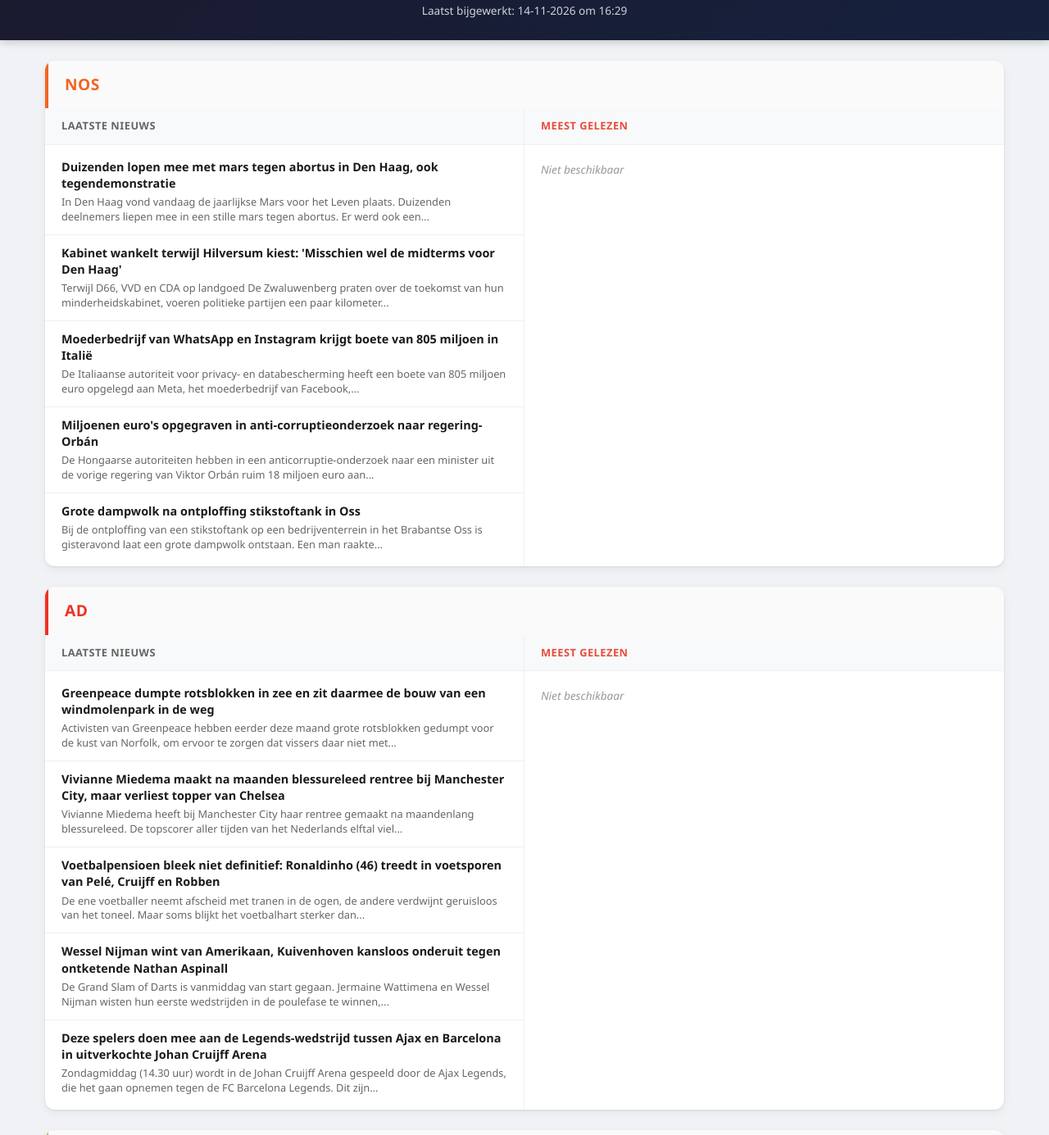
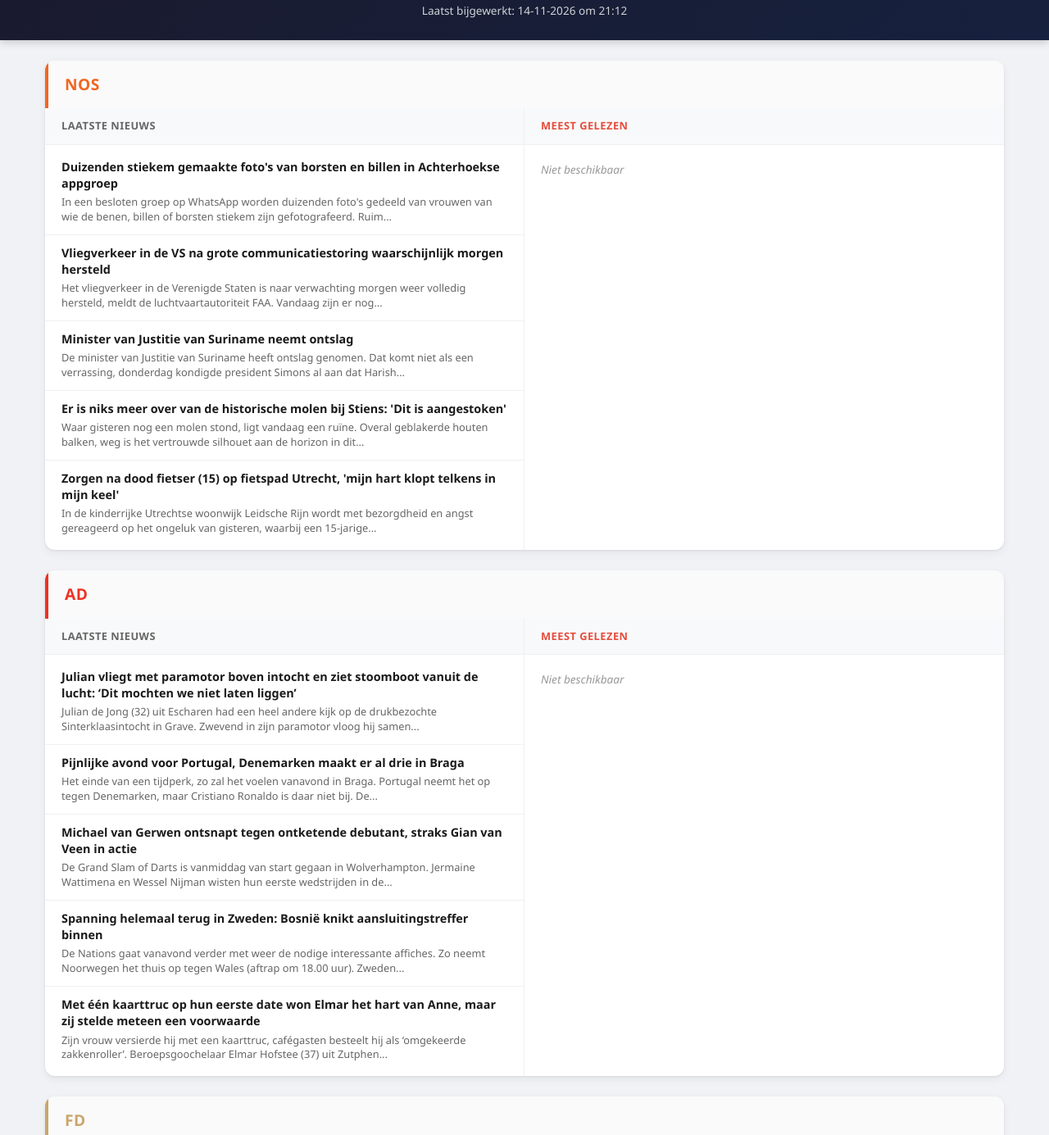
Before and after one commit to rogierlangen/News, a plain HTML site: page index.html in a window 1280 px wide. Shown: the part 73-1458 px from the top of the page at 82% size. Drawn offline with Linux system fonts and the light colour scheme.

Commit message:
Nieuws bijgewerkt 14-11-2026 21:12

```diff
--- a/index.html
+++ b/index.html
@@ -185,7 +185,7 @@
 <body>
     <header class="header">
         <h1>Nieuwsoverzicht </h1>
-        <p class="update-tijd">Laatst bijgewerkt: 14-11-2026 om 16:29</p>
+        <p class="update-tijd">Laatst bijgewerkt: 14-11-2026 om 21:12</p>
     </header>
 
     <main class="container">
@@ -200,37 +200,37 @@
                     <div class="artikelen">
 
         <article class="artikel">
-            <a href="https://nos.nl/l/2639493" target="_blank" class="artikel-link">
-                <h3>Duizenden lopen mee met mars tegen abortus in Den Haag, ook tegendemonstratie</h3>
-                <p class="beschrijving">In Den Haag vond vandaag de jaarlijkse Mars voor het Leven plaats. Duizenden deelnemers liepen mee in een stille mars tegen abortus. Er werd ook een...</p>
+            <a href="https://nos.nl/l/2639515" target="_blank" class="artikel-link">
+                <h3>Duizenden stiekem gemaakte foto&#x27;s van borsten en billen in Achterhoekse appgroep</h3>
+                <p class="beschrijving">In een besloten groep op WhatsApp worden duizenden foto&#x27;s gedeeld van vrouwen van wie de benen, billen of borsten stiekem zijn gefotografeerd. Ruim...</p>
             </a>
         </article>
 
         <article class="artikel">
-            <a href="https://nos.nl/l/2639490" target="_blank" class="artikel-link">
-                <h3>Kabinet wankelt terwijl Hilversum kiest: &#x27;Misschien wel de midterms voor Den Haag&#x27;</h3>
-                <p class="beschrijving">Terwijl D66, VVD en CDA op landgoed De Zwaluwenberg praten over de toekomst van hun minderheidskabinet, voeren politieke partijen een paar kilometer...</p>
+            <a href="https://nos.nl/l/2639512" target="_blank" class="artikel-link">
+                <h3>Vliegverkeer in de VS na grote communicatiestoring waarschijnlijk morgen hersteld</h3>
+                <p class="beschrijving">Het vliegverkeer in de Verenigde Staten is naar verwachting morgen weer volledig hersteld, meldt de luchtvaartautoriteit FAA. Vandaag zijn er nog...</p>
             </a>
         </article>
 
         <article class="artikel">
-            <a href="https://nos.nl/l/2639479" target="_blank" class="artikel-link">
-                <h3>Moederbedrijf van WhatsApp en Instagram krijgt boete van 805 miljoen in Italië</h3>
-                <p class="beschrijving">De Italiaanse autoriteit voor privacy- en databescherming heeft een boete van 805 miljoen euro opgelegd aan Meta, het moederbedrijf van Facebook,...</p>
+            <a href="https://nos.nl/l/2639510" target="_blank" class="artikel-link">
+                <h3>Minister van Justitie van Suriname neemt ontslag</h3>
+                <p class="beschrijving">De minister van Justitie van Suriname heeft ontslag genomen. Dat komt niet als een verrassing, donderdag kondigde president Simons al aan dat Harish...</p>
             </a>
         </article>
 
         <article class="artikel">
-            <a href="https://nos.nl/l/2639467" target="_blank" class="artikel-link">
-                <h3>Miljoenen euro&#x27;s opgegraven in anti-corruptieonderzoek naar regering-Orbán</h3>
-                <p class="beschrijving">De Hongaarse autoriteiten hebben in een anticorruptie-onderzoek naar een minister uit de vorige regering van Viktor Orbán ruim 18 miljoen euro aan...</p>
+            <a href="https://nos.nl/l/2639508" target="_blank" class="artikel-link">
+                <h3>Er is niks meer over van de historische molen bij Stiens: &#x27;Dit is aangestoken&#x27;</h3>
+                <p class="beschrijving">Waar gisteren nog een molen stond, ligt vandaag een ruïne. Overal geblakerde houten balken, weg is het vertrouwde silhouet aan de horizon in dit...</p>
             </a>
         </article>
 
         <article class="artikel">
-            <a href="https://nos.nl/l/2639460" target="_blank" class="artikel-link">
-                <h3>Grote dampwolk na ontploffing stikstoftank in Oss</h3>
-                <p class="beschrijving">Bij de ontploffing van een stikstoftank op een bedrijventerrein in het Brabantse Oss is gisteravond laat een grote dampwolk ontstaan. Een man raakte...</p>
+            <a href="https://nos.nl/l/2639501" target="_blank" class="artikel-link">
+                <h3>Zorgen na dood fietser (15) op fietspad Utrecht, &#x27;mijn hart klopt telkens in mijn keel&#x27;</h3>
+                <p class="beschrijving">In de kinderrijke Utrechtse woonwijk Leidsche Rijn wordt met bezorgdheid en angst gereageerd op het ongeluk van gisteren, waarbij een 15-jarige...</p>
             </a>
         </article>
 
@@ -255,37 +255,37 @@
                     <div class="artikelen">
 
         <article class="artikel">
-            <a href="https://www.ad.nl/buitenland/greenpeace-dumpte-rotsblokken-in-zee-en-zit-daarmee-de-bouw-van-een-windmolenpark-in-de-weg~a885719f/" target="_blank" class="artikel-link">
-                <h3>Greenpeace dumpte rotsblokken in zee en zit daarmee de bouw van een windmolenpark in de weg</h3>
-                <p class="beschrijving">Activisten van Greenpeace hebben eerder deze maand grote rotsblokken gedumpt voor de kust van Norfolk, om ervoor te zorgen dat vissers daar niet met...</p>
+            <a href="https://www.ad.nl/binnenland/julian-vliegt-met-paramotor-boven-intocht-en-ziet-stoomboot-vanuit-de-lucht-dit-mochten-we-niet-laten-liggen~af51e890/" target="_blank" class="artikel-link">
+                <h3>Julian vliegt met paramotor boven intocht en ziet stoomboot vanuit de lucht: ‘Dit mochten we niet laten liggen’</h3>
+                <p class="beschrijving">Julian de Jong (32) uit Escharen had een heel andere kijk op de drukbezochte Sinterklaasintocht in Grave. Zwevend in zijn paramotor vloog hij samen...</p>
             </a>
         </article>
 
         <article class="artikel">
-            <a href="https://www.ad.nl/voetbal/vivianne-miedema-maakt-na-maanden-blessureleed-rentree-bij-manchester-city-maar-verliest-topper-van-chelsea~a6096794/" target="_blank" class="artikel-link">
-                <h3>Vivianne Miedema maakt na maanden blessureleed rentree bij Manchester City, maar verliest topper van Chelsea</h3>
-                <p class="beschrijving">Vivianne Miedema heeft bij Manchester City haar rentree gemaakt na maandenlang blessureleed. De topscorer aller tijden van het Nederlands elftal viel...</p>
+            <a href="https://www.ad.nl/voetbal/pijnlijke-avond-voor-portugal-denemarken-maakt-er-al-drie-in-braga~a02d1112/" target="_blank" class="artikel-link">
+                <h3>Pijnlijke avond voor Portugal, Denemarken maakt er al drie in Braga</h3>
+                <p class="beschrijving">Het einde van een tijdperk, zo zal het voelen vanavond in Braga. Portugal neemt het op tegen Denemarken, maar Cristiano Ronaldo is daar niet bij. De...</p>
             </a>
         </article>
 
         <article class="artikel">
-            <a href="https://www.ad.nl/voetbal/voetbalpensioen-bleek-niet-definitief-ronaldinho-46-treedt-in-voetsporen-van-pele-cruijff-en-robben~a55d5bd9/" target="_blank" class="artikel-link">
-                <h3>Voetbalpensioen bleek niet definitief: Ronaldinho (46) treedt in voetsporen van Pelé, Cruijff en Robben</h3>
-                <p class="beschrijving">De ene voetballer neemt afscheid met tranen in de ogen, de andere verdwijnt geruisloos van het toneel. Maar soms blijkt het voetbalhart sterker dan...</p>
+            <a href="https://www.ad.nl/darts/michael-van-gerwen-ontsnapt-tegen-ontketende-debutant-straks-gian-van-veen-in-actie~ab0bd3c99/" target="_blank" class="artikel-link">
+                <h3>Michael van Gerwen ontsnapt tegen ontketende debutant, straks Gian van Veen in actie</h3>
+                <p class="beschrijving">De Grand Slam of Darts is vanmiddag van start gegaan in Wolverhampton. Jermaine Wattimena en Wessel Nijman wisten hun eerste wedstrijden in de...</p>
             </a>
         </article>
 
         <article class="artikel">
-            <a href="https://www.ad.nl/darts/wessel-nijman-wint-van-amerikaan-kuivenhoven-kansloos-onderuit-tegen-ontketende-nathan-aspinall~ab0bd3c99/" target="_blank" class="artikel-link">
-                <h3>Wessel Nijman wint van Amerikaan, Kuivenhoven kansloos onderuit tegen ontketende Nathan Aspinall</h3>
-                <p class="beschrijving">De Grand Slam of Darts is vanmiddag van start gegaan. Jermaine Wattimena en Wessel Nijman wisten hun eerste wedstrijden in de poulefase te winnen,...</p>
+            <a href="https://www.ad.nl/voetbal/spanning-helemaal-terug-in-zweden-bosnie-knikt-aansluitingstreffer-binnen~a90d31e2/" target="_blank" class="artikel-link">
+                <h3>Spanning helemaal terug in Zweden: Bosnië knikt aansluitingstreffer binnen</h3>
+                <p class="beschrijving">De Nations gaat vanavond verder met weer de nodige interessante affiches. Zo neemt Noorwegen het thuis op tegen Wales (aftrap om 18.00 uur). Zweden...</p>
             </a>
         </article>
 
         <article class="artikel">
-            <a href="https://www.ad.nl/voetbal/deze-spelers-doen-mee-aan-de-legends-wedstrijd-tussen-ajax-en-barcelona-in-uitverkochte-johan-cruijff-arena~a63e436e/" target="_blank" class="artikel-link">
-                <h3>Deze spelers doen mee aan de Legends-wedstrijd tussen Ajax en Barcelona in uitverkochte Johan Cruijff Arena</h3>
-                <p class="beschrijving">Zondagmiddag (14.30 uur) wordt in de Johan Cruijff Arena gespeeld door de Ajax Legends, die het gaan opnemen tegen de FC Barcelona Legends. Dit zijn...</p>
+            <a href="https://www.ad.nl/binnenland/met-een-kaarttruc-op-hun-eerste-date-won-elmar-het-hart-van-anne-maar-zij-stelde-meteen-een-voorwaarde~a75138a4/" target="_blank" class="artikel-link">
+                <h3>Met één kaarttruc op hun eerste date won Elmar het hart van Anne, maar zij stelde meteen een voorwaarde</h3>
+                <p class="beschrijving">Zijn vrouw versierde hij met een kaarttruc, cafégasten besteelt hij als ‘omgekeerde zakkenroller’. Beroepsgoochelaar Elmar Hofstee (37) uit Zutphen...</p>
             </a>
         </article>
 
```
Also changed, not shown: 1 other file.
